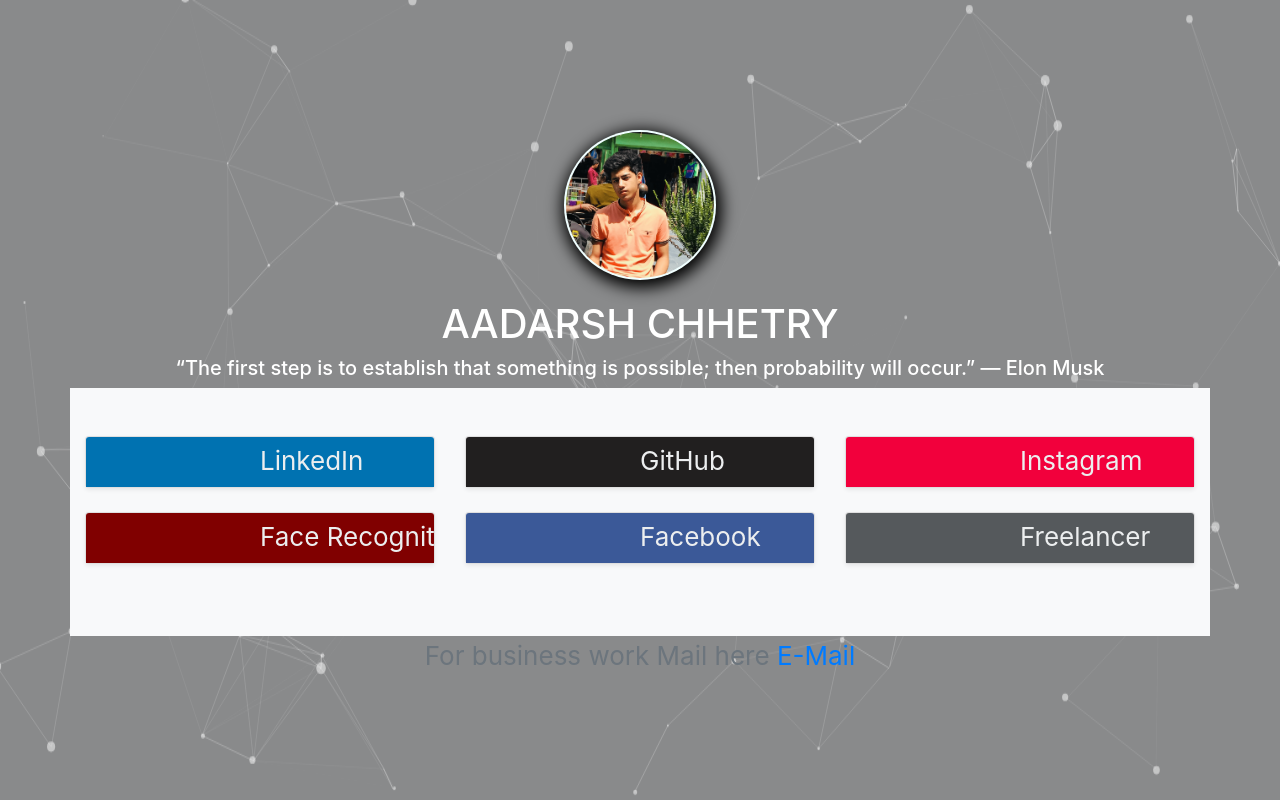
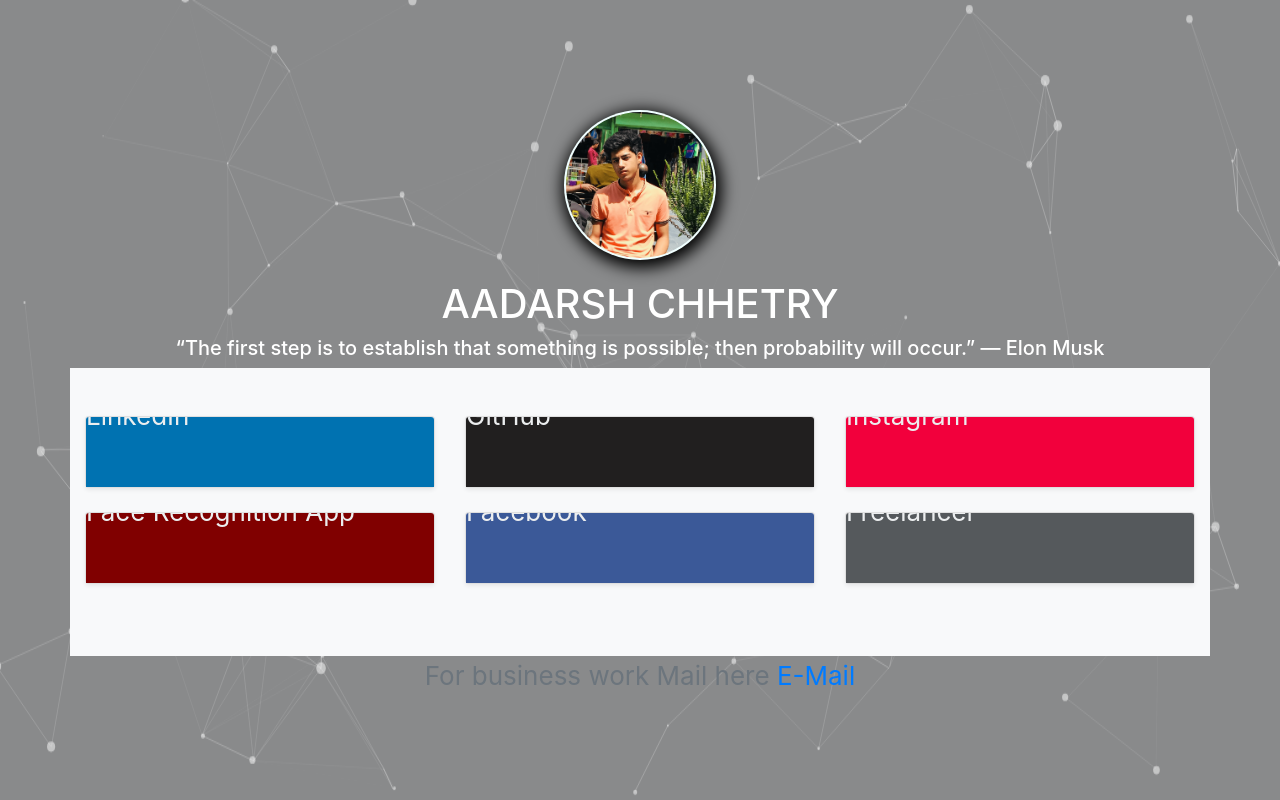
Before and after one commit to aadarshchhetry/WebPortfolio, a React (Create React App) app: page / in a window 1280 px wide. Built offline with nearby package versions, Linux system fonts and the light colour scheme.

Commit message:
added link and box height

```diff
--- /dev/null
+++ b/src/components/ListFile/List.css
@@ -0,0 +1,4 @@
+.ctext{
+    margin-left: auto;
+    margin-right: auto;
+}
--- a/src/components/ListFile/List.js
+++ b/src/components/ListFile/List.js
@@ -11,7 +11,7 @@
                     <div class="col-md-4">
                     <div class="card mb-4 shadow-sm">
                     <a href="https://www.linkedin.com/in/aadarsh-chhetry-54ba4a166/">
-                        <svg class="bd-placeholder-img card-img-top" width="90%" height="50" xmlns="http://www.w3.org/2000/svg" preserveAspectRatio="xMidYMid slice" focusable="false" role="img" aria-label="Placeholder: Thumbnail"><rect width="100%" height="100%" fill="#0072b1"></rect><text x="50%" y="50%" fill="#eceeef" dy=".3em">LinkedIn</text></svg>
+                        <svg class="bd-placeholder-img card-img-top" width="90%" height="70" xmlns="http://www.w3.org/2000/svg" preserveAspectRatio="xMidYMid slice" focusable="false" role="img" aria-label="Placeholder: Thumbnail"><rect width="100%" height="100%" fill="#0072b1"></rect><text className="ctext" fill="#eceeef" dy=".3em">LinkedIn</text></svg>
                     </a>
                     </div>
                     </div>
@@ -20,14 +20,14 @@
                 <div class="col-md-4">
                 <div class="card mb-4 shadow-sm">
                 <a href="https://github.com/aadarshchhetry">
-                    <svg class="bd-placeholder-img card-img-top" width="90%" height="50" xmlns="http://www.w3.org/2000/svg" preserveAspectRatio="xMidYMid slice" focusable="false" role="img" aria-label="Placeholder: Thumbnail"><rect width="100%" height="100%" fill="#211F1F"></rect><text x="50%" y="50%" fill="#eceeef" dy=".3em">GitHub</text></svg>
+                    <svg class="bd-placeholder-img card-img-top" width="90%" height="70" xmlns="http://www.w3.org/2000/svg" preserveAspectRatio="xMidYMid slice" focusable="false" role="img" aria-label="Placeholder: Thumbnail"><rect width="100%" height="100%" fill="#211F1F"></rect><text className="ctext" fill="#eceeef" dy=".3em">GitHub</text></svg>
                     </a></div>
                 </div>
 
                 <div class="col-md-4">
                 <div class="card mb-4 shadow-sm">
                 <a href="https://www.instagram.com/aaadarshchhetry/?hl=en">
-                    <svg class="bd-placeholder-img card-img-top" width="90%" height="50" xmlns="http://www.w3.org/2000/svg" preserveAspectRatio="xMidYMid slice" focusable="false" role="img" aria-label="Placeholder: Thumbnail"><rect width="100%" height="100%" fill="#f2003c"></rect><text x="50%" y="50%" fill="#eceeef" dy=".3em">Instagram</text></svg>
+                    <svg class="bd-placeholder-img card-img-top" width="90%" height="70" xmlns="http://www.w3.org/2000/svg" preserveAspectRatio="xMidYMid slice" focusable="false" role="img" aria-label="Placeholder: Thumbnail"><rect width="100%" height="100%" fill="#f2003c"></rect><text className="ctext" fill="#eceeef" dy=".3em">Instagram</text></svg>
                     </a></div>
                 </div>
 
@@ -36,21 +36,21 @@
                 <div class="col-md-4">
                 <div class="card mb-4 shadow-sm">
                 <a href="https://facerecognition1100.herokuapp.com/">
-                    <svg class="bd-placeholder-img card-img-top" width="90%" height="50" xmlns="http://www.w3.org/2000/svg" preserveAspectRatio="xMidYMid slice" focusable="false" role="img" aria-label="Placeholder: Thumbnail"><rect width="100%" height="100%" fill="#800000"></rect><text x="50%" y="50%" fill="#eceeef" dy=".3em">Face Recognition App</text></svg>
+                    <svg class="bd-placeholder-img card-img-top" width="90%" height="70" xmlns="http://www.w3.org/2000/svg" preserveAspectRatio="xMidYMid slice" focusable="false" role="img" aria-label="Placeholder: Thumbnail"><rect width="100%" height="100%" fill="#800000"></rect><text className="ctext" fill="#eceeef" dy=".3em">Face Recognition App</text></svg>
+                    </a></div>
+                </div>
+
+                <div class="col-md-4">
+                <div class="card mb-4 shadow-sm">
+                <a href="https://www.facebook.com/profile.php?id=100006162586863">
+                    <svg class="bd-placeholder-img card-img-top" width="90%" height="70" xmlns="http://www.w3.org/2000/svg" preserveAspectRatio="xMidYMid slice" focusable="false" role="img" aria-label="Placeholder: Thumbnail"><rect width="100%" height="100%" fill="#3b5998"></rect><text className="ctext" fill="#eceeef" dy=".3em">Facebook</text></svg>
                     </a></div>
                 </div>
 
                 <div class="col-md-4">
                 <div class="card mb-4 shadow-sm">
                 <a href="#">
-                    <svg class="bd-placeholder-img card-img-top" width="90%" height="50" xmlns="http://www.w3.org/2000/svg" preserveAspectRatio="xMidYMid slice" focusable="false" role="img" aria-label="Placeholder: Thumbnail"><rect width="100%" height="100%" fill="#3b5998"></rect><text x="50%" y="50%" fill="#eceeef" dy=".3em">Facebook</text></svg>
-                    </a></div>
-                </div>
-
-                <div class="col-md-4">
-                <div class="card mb-4 shadow-sm">
-                <a href="#">
-                    <svg class="bd-placeholder-img card-img-top" width="90%" height="50" xmlns="http://www.w3.org/2000/svg" preserveAspectRatio="xMidYMid slice" focusable="false" role="img" aria-label="Placeholder: Thumbnail"><rect width="100%" height="100%" fill="#55595c"></rect><text x="50%" y="50%" fill="#eceeef" dy=".3em">Freelancer</text></svg>
+                    <svg class="bd-placeholder-img card-img-top" width="90%" height="70" xmlns="http://www.w3.org/2000/svg" preserveAspectRatio="xMidYMid slice" focusable="false" role="img" aria-label="Placeholder: Thumbnail"><rect width="100%" height="100%" fill="#55595c"></rect><text className="ctext" fill="#eceeef" dy=".3em">Freelancer</text></svg>
                 </a></div>
                 </div>
 
```
